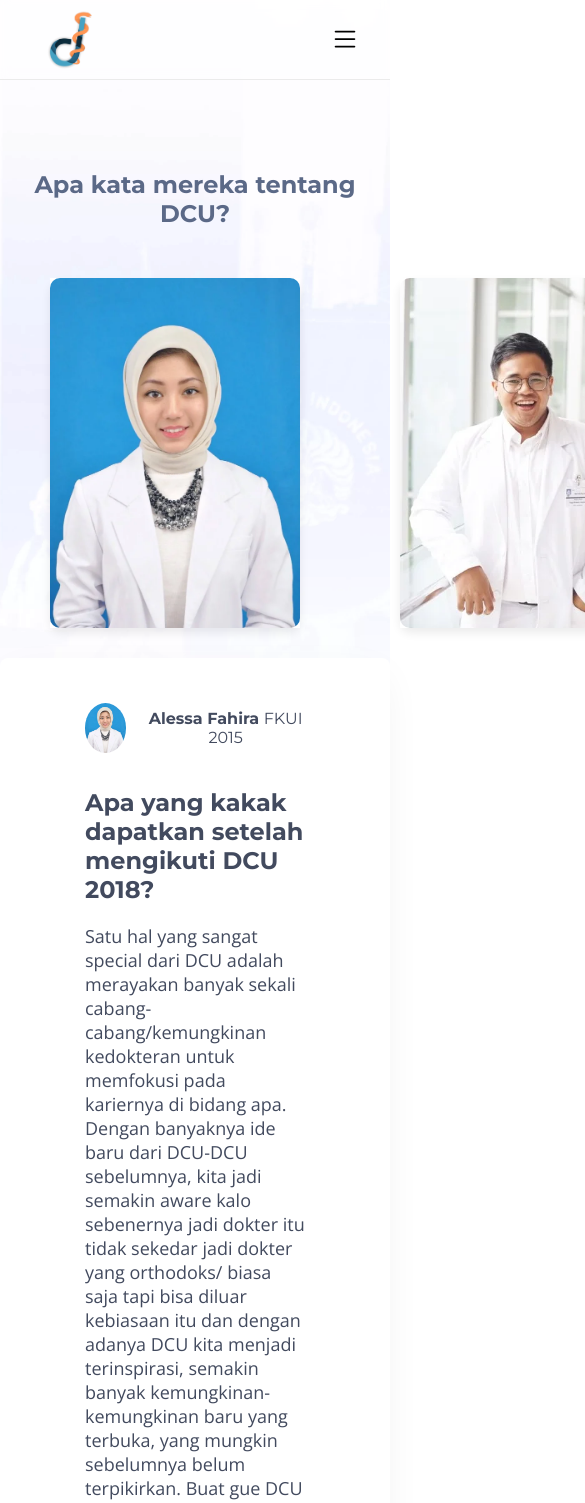
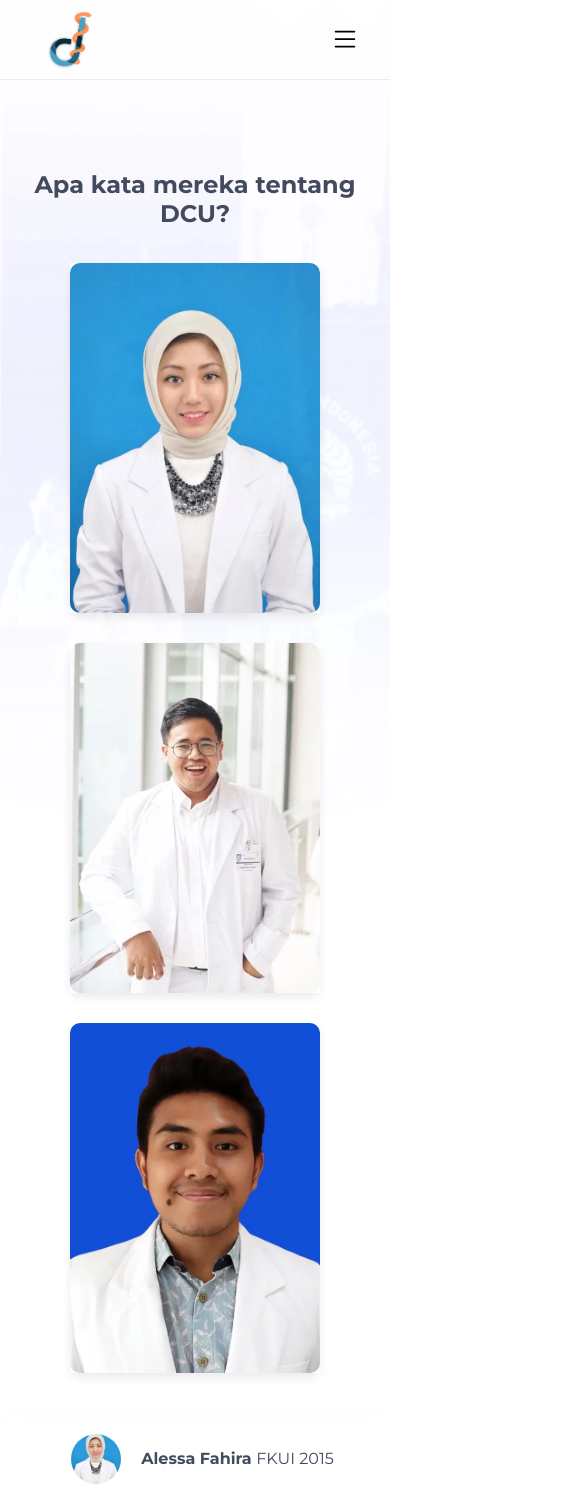
Before and after one commit to febriliankr/doctorscareerupdates.com-nextjs, a Next.js app: page /rewind in a window 390 px wide. Shown: the top 1503 px of the page, 585 px wide, since content can reach past the window. Built offline with nearby package versions, Linux system fonts and the light colour scheme.

Commit message:
done implementing responsive design

```diff
--- a/components/Navbar.js
+++ b/components/Navbar.js
@@ -1,6 +1,6 @@
 import Link from "next/link";
-import { useState } from "react";
-
+import { useEffect, useState } from "react";
+import { useRouter } from "next/router";
 import { BsList, BsX } from "react-icons/bs";
 
 function Navbar() {
@@ -12,6 +12,12 @@
     window.onscroll = function () {
       scrollFunction();
     };
+
+    const currentLocation = useRouter();
+
+    useEffect(() => {
+      setOpenNavMenu(false);
+    }, [currentLocation])
 
     function scrollFunction() {
       if (
@@ -63,30 +69,27 @@
         </ul>
       </div>
       {/* NAV MENU, ONLY TRIGGERED ON CLICK */}
-      {openNavMenu ? (
-        <div
-          className={
-            scrolled
-              ? "shrinked_triggered triggered__navmenu"
-              : "triggered__navmenu"
-          }
-        >
-          <ul>
-            <li>
-              <Link href="/">Home</Link>
-            </li>
-            <li>
-              <Link href="/dcu-mg">DCU MG</Link>
-            </li>
-            <li>
-              <Link href="/rewind">Rewind</Link>
-            </li>
-            <li>
-              <Link href="/examplehookform">Register</Link>
-            </li>
-          </ul>
-        </div>
-      ) : null}
+
+      <div
+        className={` triggered__navmenu ${
+          scrolled ? `shrinked_triggered` : null
+        } ${!openNavMenu ? `hidden` : ``}`}
+      >
+        <ul>
+          <Link href="/">
+            <li>Home</li>
+          </Link>
+          <Link href="/dcu-mg">
+            <li>DCU MG</li>
+          </Link>
+          <Link href="/rewind">
+            <li>Rewind</li>
+          </Link>
+          <Link href="/examplehookform">
+            <li>Register</li>
+          </Link>
+        </ul>
+      </div>
     </>
   );
 }
--- a/components/RewindComponent.js
+++ b/components/RewindComponent.js
@@ -3,14 +3,13 @@
 
 function RewindComponent() {
   return (
-    <div className="container">
+    <div className="rewindphotos__container">
       <h2
-        style={{
-          textAlign: "center",
-          marginBottom: "50px",
-          color: "#5b6987",
-        }}
-      >
+      style={{
+        textAlign: "center",
+        color: "#424a5e",
+        padding: "0 10px"
+      }}>
         Apa kata mereka tentang DCU?
       </h2>
 
--- a/styles/__eventdetails.scss
+++ b/styles/__eventdetails.scss
@@ -1,13 +1,23 @@
 .eventdetails__container {
-  box-shadow: 0px 10px 40px -10px rgba(0, 0, 0, 0.07);
+
+  // CARD LOOKING CONTAINER
+  // box-shadow: 0px 10px 40px -10px rgba(0, 0, 0, 0.07);
+  // background-color: white;
+
   border-radius: 8px;
   margin: 50px auto;
-  background-color: white;
   max-width: 1000px;
   padding: 30px 85px 50px 85px;
   color: #424a5e;
+  @media (max-width: $breakpoint-big) {
+   padding: 10px 10px 20px 12px;
+  }
+
   p {
     font-size: 20px;
+    @media (max-width: $breakpoint-big) {
+      font-size: 1rem !important;
+    }
   }
   .more {
     font-size: 20px;
--- a/styles/__rewindcomponent.scss
+++ b/styles/__rewindcomponent.scss
@@ -1,10 +1,14 @@
 .box {
-    width: 1050px;
+    width: 100%;
+    height: 110%;
+    justify-content: space-between;
     display: flex;
     flex-wrap: wrap;
     grid-template-columns: repeat(auto-fit, minmax(350px, 1fr));
     grid-gap: 0px;
-    margin: 0 auto;
+    margin: 20px auto 10px;
+
+
 
 
   }
@@ -13,7 +17,7 @@
     width: 250px;
     height: 350px;
     background: white;
-    margin: 0 auto;
+    margin: 15px auto;
     border-radius: 10px;
     box-shadow: 0 5px 10px rgba(0, 0, 0, 0.08);
     cursor: pointer;
@@ -29,6 +33,7 @@
     background: #fff;
     transition: 0.5s;
     z-index: 1;
+
 
   }
 
--- a/styles/globals.scss
+++ b/styles/globals.scss
@@ -30,3 +30,7 @@
 * {
   box-sizing: border-box;
 }
+
+.hidden{
+  display: none;
+}
--- a/styles/pages/home.scss
+++ b/styles/pages/home.scss
@@ -1,3 +1,7 @@
+$breakpoint-big: 768px;
+$breakpoint-small: 550px;
+
+
 .home-container {
   background-size: cover;
   background-repeat: no-repeat;
@@ -16,8 +20,13 @@
     align-items: center;
     text-align: center;
 
+
+
     .big-logo {
       max-width: 400px;
+      @media (max-width: $breakpoint-big) {
+        max-width: 60%;
+      }
     }
 
     .big-title {
@@ -31,6 +40,10 @@
           -webkit-text-fill-color: white; /* Will override color (regardless of order) */
           -webkit-text-stroke-width: 1px;
           -webkit-text-stroke-color: $text-muted;
+        }
+        @media (max-width: $breakpoint-big) {
+          margin: 10px 10px 10px;
+          font-size: 1rem !important;
         }
       }
     }
@@ -48,6 +61,9 @@
   background-color: $dcu-blue;
   transition: 0.5s ease-in-out;
   color: white;
+  @media (max-width: $breakpoint-big) {
+    font-size: 1rem !important;
+  }
 
   &:hover{
     background-image: $svg2;
--- a/styles/pages/rewind.scss
+++ b/styles/pages/rewind.scss
@@ -1,5 +1,4 @@
 .rewind__container {
-
   box-shadow: 0px 10px 40px -10px rgba(0, 0, 0, 0.07);
   border-radius: 8px;
   margin: 30px auto 50px;
@@ -7,20 +6,30 @@
   max-width: 1000px;
   padding: 30px 85px 50px 85px;
   color: #424a5e;
+
+  @media (max-width: $breakpoint-big) {
+    width: 100%;
+    padding: 10px 15px 10px 30px;
+    // font-size: 1rem;
+  }
+
   p {
     font-size: 20px;
+    @media (max-width: $breakpoint-big) {
+      font-size: 16px !important;
+    }
   }
   .more {
     font-size: 20px;
     color: $text-link;
     cursor: pointer;
     width: fit-content;
-      &:hover{
+    &:hover {
       text-decoration: underline;
     }
   }
 
-    .question__container{
+  .question__container {
     .avatar {
       justify-content: center;
       display: flex;
@@ -30,7 +39,7 @@
       h4 span {
         font-weight: 400;
       }
-        img{
+      img {
         width: 50px;
         height: 50px;
         object-fit: cover;
@@ -39,9 +48,8 @@
       }
     }
 
-      p{
+    p {
       font-size: 18px;
     }
-
   }
 }
```
Also changed, not shown: styles/components/rewindphotos.scss (added). Lines whose indentation alone changed are shown as unchanged.
